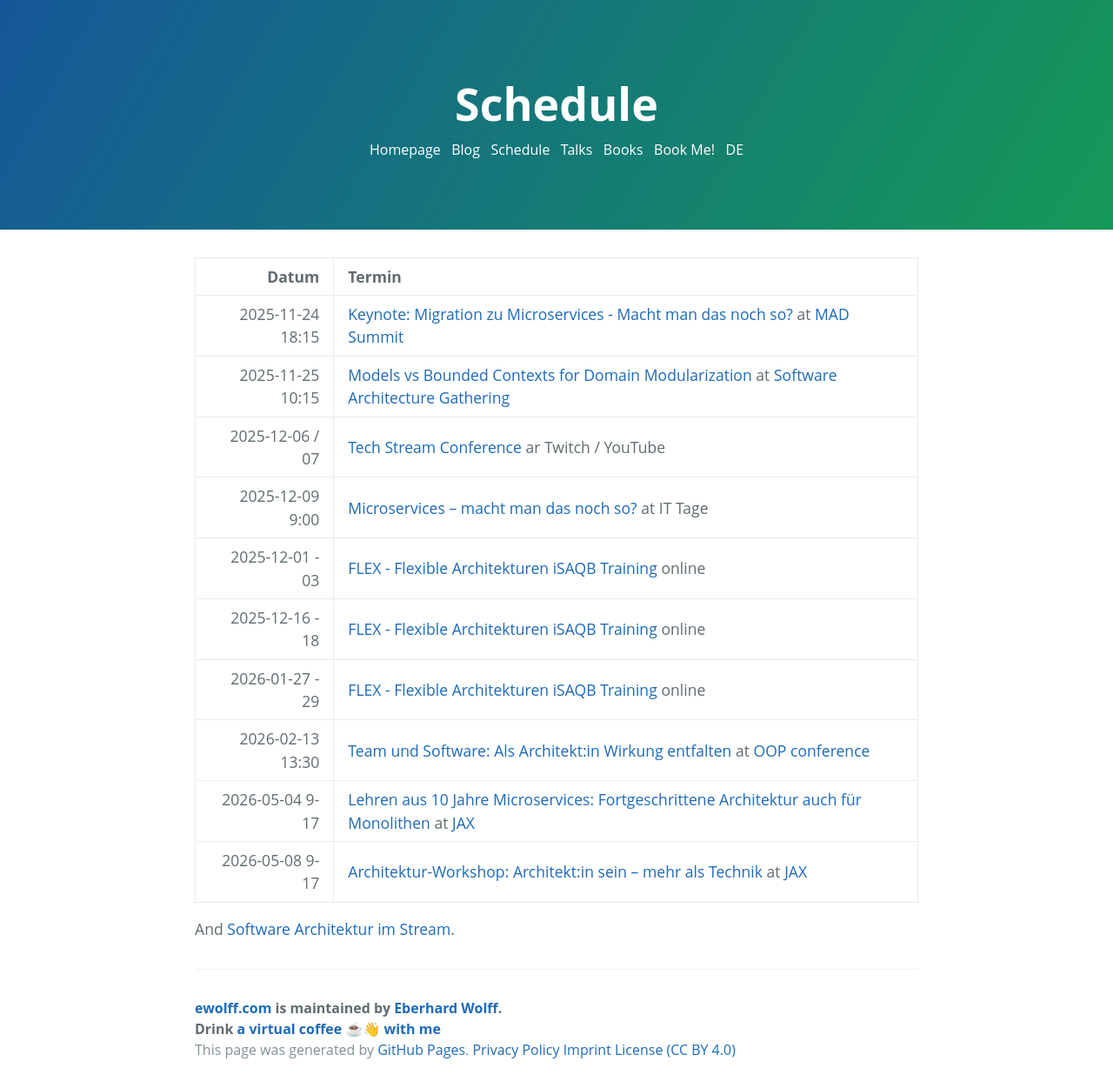
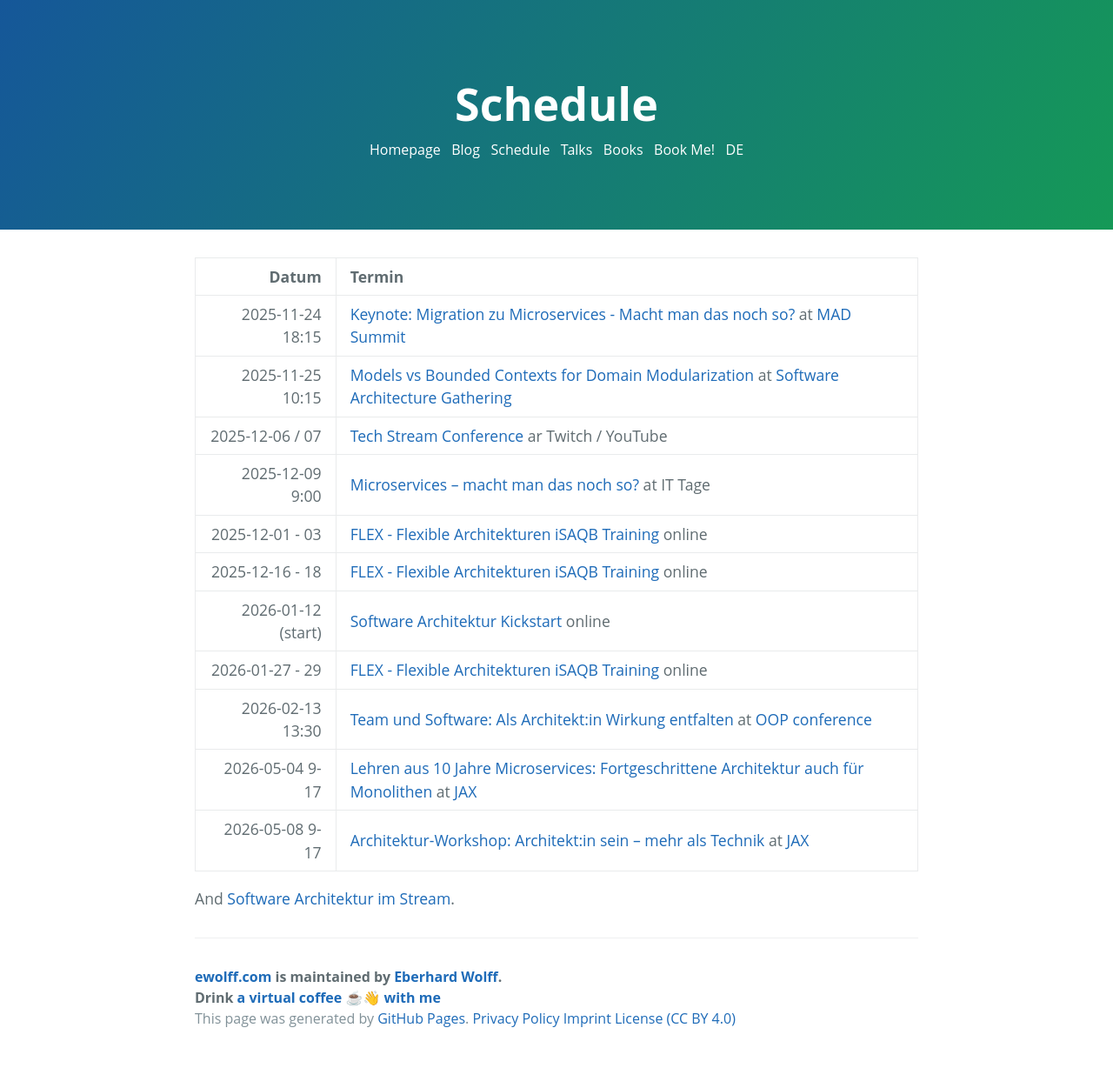
Before and after one commit to ewolff/ewolff.com, a Jekyll site: the page built from schedule.md, in a window 1280 px wide. Shown: the whole page at 87% size. Built offline with Jekyll 4.4.1, drawn with Linux system fonts in a browser that asks for light colours; our own code applies the rules of GitHub Pages for plain Markdown files; after the commit the page ends 1215 px from its top, so only the background shows below that.

Commit message:
Software Architektur Kickstart ergänzt

```diff
--- a/schedule.md
+++ b/schedule.md
@@ -10,6 +10,7 @@ title: Schedule
 |  2025-12-09 9:00 | [Microservices – macht man das noch so? ](https://www.ittage.informatik-aktuell.de/programm/2025/microservices-macht-man-das-noch-so.html) at IT Tage                                         |
 |  2025-12-01 - 03 | [FLEX - Flexible Architekturen iSAQB Training](https://www.socreatory.com/de/trainings/flex) online                                                                                           |
 |  2025-12-16 - 18 | [FLEX - Flexible Architekturen iSAQB Training](https://www.socreatory.com/de/trainings/flex) online                                                                                           |
+| 2026-01-12 (start) | [Software Architektur Kickstart](https://www.socreatory.com/en/trainings/arch-kickstart) online |
 |  2026-01-27 - 29 | [FLEX - Flexible Architekturen iSAQB Training](https://www.socreatory.com/de/trainings/flex) online                                                                                           |
 | 2026-02-13 13:30 | [Team und Software: Als Architekt:in Wirkung entfalten](https://www.oop-konferenz.de/de/programm/konferenzprogramm/speaker/sprecherdetails/eberhard-eberhard)  at [OOP conference](https://www.oop-konferenz.de/) |
 | 2026-05-04 9-17 | [Lehren aus 10 Jahre Microservices: Fortgeschrittene Architektur auch für Monolithen](https://jax.de/microservices-modularisierung/microservices-workshop-fortgeschrittene) at [JAX](https://jax.de/) |
```
Also changed, not shown: termine.md (+1 -0 lines).
